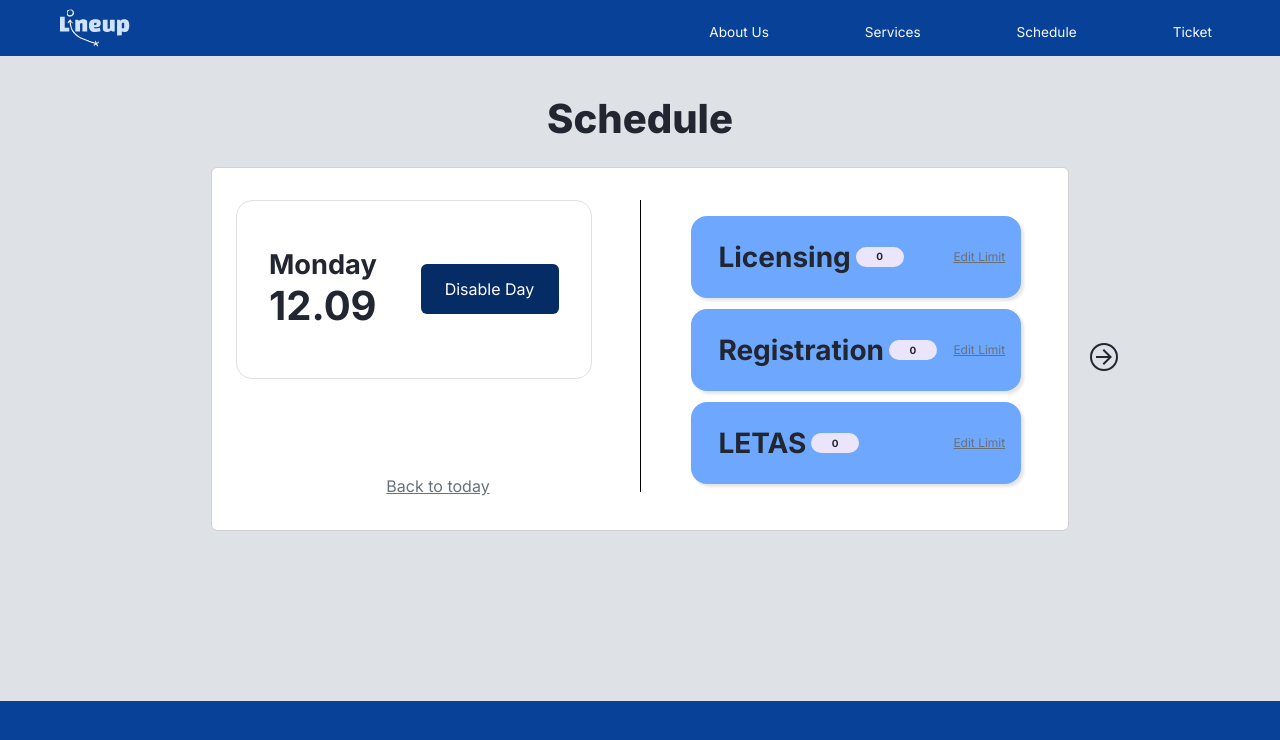
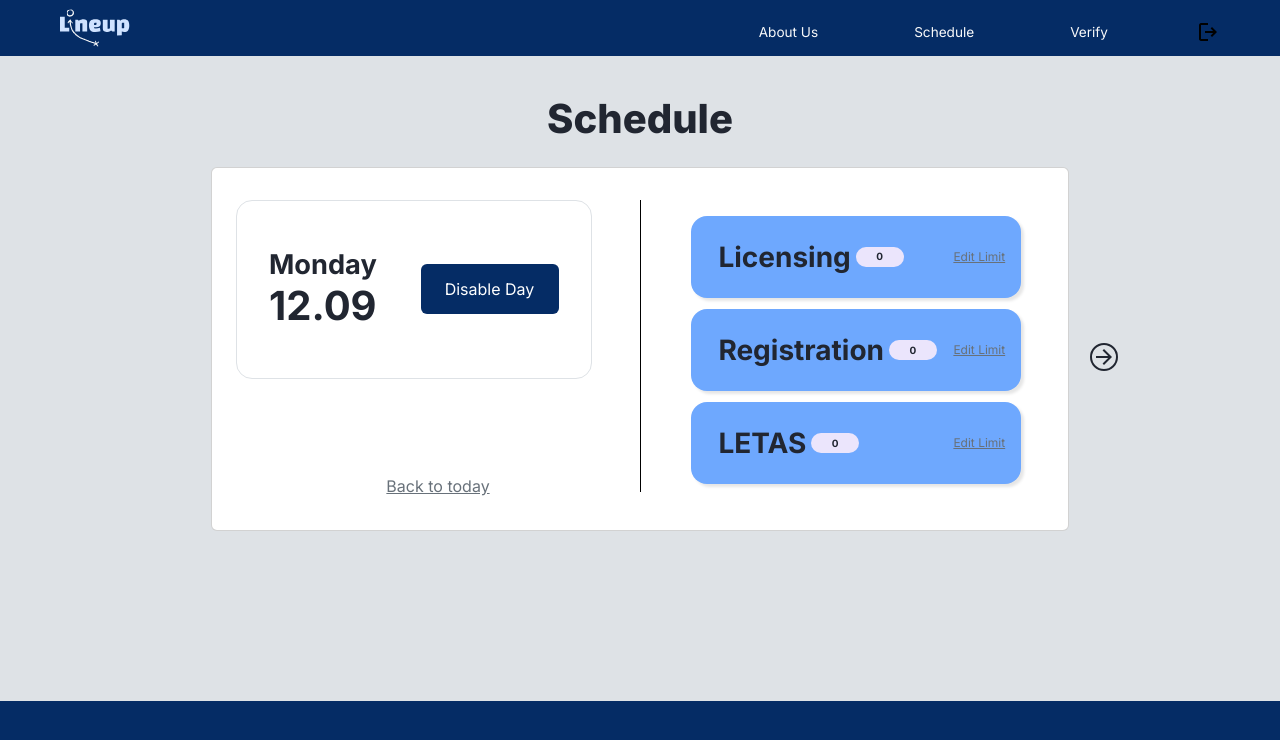
Before and after one commit to levaaaay/Lineup, a Vue app: page /staffschedule in a window 1280 px wide. Shown: the top 740 px of the page. Built offline with nearby package versions, Linux system fonts and the light colour scheme; no server answers; the database is empty.

Commit message:
navbars routing fix and logout button

```diff
--- a/src/components/SysAd/adminnavbar.vue
+++ b/src/components/SysAd/adminnavbar.vue
@@ -3,15 +3,17 @@
         <nav class="navbar navbar-expand-lg navbar-light bg-transparent">
             <div class="container-fluid">
                 <img :src="lineupLogo" alt="" @click="navigateOrScrollToLandingPage()" class="logo">
-                <button class="navbar-toggler" type="button" data-bs-toggle="collapse" data-bs-target="#navbarNavAltMarkup" aria-controls="navbarNavAltMarkup" aria-expanded="false" aria-label="Toggle navigation">
+                <button class="navbar-toggler" type="button" data-bs-toggle="collapse"
+                    data-bs-target="#navbarNavAltMarkup" aria-controls="navbarNavAltMarkup" aria-expanded="false"
+                    aria-label="Toggle navigation">
                     <span class="navbar-toggler-icon"></span>
                 </button>
                 <div class="collapse navbar-collapse justify-content-end" id="navbarNavAltMarkup">
                     <div class="navbar-nav">
                         <a class="nav-link" @click="navigateOrScrollToAboutUs('aboutUs')">About Us</a>
-                        <a class="nav-link" href="services">Services</a>
                         <a class="nav-link" href="schedule">Schedule</a>
-                        <a class="nav-link" href="ticket">Verify</a>
+                        <a class="nav-link" href="account">Accounts</a>
+                        <img :src="logout" alt="logout" @click="logout" class="logout">
                     </div>
                 </div>
             </div>
@@ -23,6 +25,7 @@
 import lineupLogo from '@/assets/lightLogo.svg';
 import { gsap } from "gsap";
 import { ScrollToPlugin } from "gsap/ScrollToPlugin";
+import logout from "@/assets/logout.svg";
 
 gsap.registerPlugin(ScrollToPlugin);
 
@@ -31,6 +34,7 @@ gsap.registerPlugin(ScrollToPlugin);
     data() {
         return {
             lineupLogo,
+            logout,
         }
     },
     methods: {
@@ -45,13 +49,15 @@ gsap.registerPlugin(ScrollToPlugin);
                 });
             }
         },
+        logout() {
 
+        },
         navigateOrScrollToAboutUs(sectionId) {
             const currentRoute = this.$route.name;
-                if (currentRoute === 'home') {
+            if (currentRoute === 'sysadhome') {
                 this.scrollToAboutUs(sectionId);
             } else {
-                    this.$router.push({ name: 'home' }).then(() => {
+                this.$router.push({ name: 'sysadhome' }).then(() => {
                     this.$nextTick(() => {
                         this.$nextTick(() => {
                             this.scrollToAboutUs(sectionId);
@@ -60,7 +66,6 @@ gsap.registerPlugin(ScrollToPlugin);
                 });
             }
         },
-
         navigateOrScrollToLandingPage() {
             this.$router.push({ name: 'home' }).then(() => {
                 this.$nextTick(() => {
@@ -106,5 +111,4 @@ gsap.registerPlugin(ScrollToPlugin);
     width: 4.375rem;
     margin-top: -0.5rem;
 }
-
 </style>
--- a/src/components/navbar.vue
+++ b/src/components/navbar.vue
@@ -3,15 +3,17 @@
         <nav class="navbar navbar-expand-lg navbar-light bg-transparent">
             <div class="container-fluid">
                 <img :src="lineupLogo" alt="" @click="navigateOrScrollToLandingPage()" class="logo">
-                <button class="navbar-toggler" type="button" data-bs-toggle="collapse" data-bs-target="#navbarNavAltMarkup" aria-controls="navbarNavAltMarkup" aria-expanded="false" aria-label="Toggle navigation">
+                <button class="navbar-toggler" type="button" data-bs-toggle="collapse"
+                    data-bs-target="#navbarNavAltMarkup" aria-controls="navbarNavAltMarkup" aria-expanded="false"
+                    aria-label="Toggle navigation">
                     <span class="navbar-toggler-icon"></span>
                 </button>
                 <div class="collapse navbar-collapse justify-content-end" id="navbarNavAltMarkup">
                     <div class="navbar-nav">
                         <a class="nav-link" @click="navigateOrScrollToAboutUs('aboutUs')">About Us</a>
-                        <a class="nav-link" href="services">Services</a>
                         <a class="nav-link" href="schedule">Schedule</a>
                         <a class="nav-link" href="ticket">Ticket</a>
+                        <img :src="logout" alt="logout" @click="logout" class="logout">
                     </div>
                 </div>
             </div>
@@ -23,6 +25,7 @@
 import lineupLogo from '@/assets/lightLogo.svg';
 import { gsap } from "gsap";
 import { ScrollToPlugin } from "gsap/ScrollToPlugin";
+import logout from "@/assets/logout.svg";
 
 gsap.registerPlugin(ScrollToPlugin);
 
@@ -31,6 +34,7 @@ gsap.registerPlugin(ScrollToPlugin);
     data() {
         return {
             lineupLogo,
+            logout,
         }
     },
     methods: {
@@ -43,7 +47,11 @@ gsap.registerPlugin(ScrollToPlugin);
                     top: elementPosition + offset,
                     behavior: "smooth"
                 });
-                }
+            };
+        },
+        logout() {
+
+        },
     },
 
     navigateOrScrollToAboutUs(sectionId) {
@@ -72,7 +80,6 @@ gsap.registerPlugin(ScrollToPlugin);
         });
     },
 }
-    };
 </script>
 
 <style scoped>
@@ -107,4 +114,7 @@ gsap.registerPlugin(ScrollToPlugin);
     margin-top: -0.5rem;
 }
 
+.logout {
+    cursor: pointer;
+}
 </style>
--- a/src/components/staff/staffSchedBox.vue
+++ b/src/components/staff/staffSchedBox.vue
@@ -93,7 +93,7 @@
 import previous from "@/assets/previous.svg";
 import next from "@/assets/next.svg";
 import x from "@/assets/x-lg.svg";
-import navbar from "@/components/navbar.vue";
+import navbar from "@/components/staff/staffnavbar.vue";
 import { supabase } from "@/client/supabase";
 
 export default {
--- a/src/components/staff/staffnavbar.vue
+++ b/src/components/staff/staffnavbar.vue
@@ -3,15 +3,17 @@
         <nav class="navbar navbar-expand-lg navbar-light bg-transparent">
             <div class="container-fluid">
                 <img :src="lineupLogo" alt="" @click="navigateOrScrollToLandingPage()" class="logo">
-                <button class="navbar-toggler" type="button" data-bs-toggle="collapse" data-bs-target="#navbarNavAltMarkup" aria-controls="navbarNavAltMarkup" aria-expanded="false" aria-label="Toggle navigation">
+                <button class="navbar-toggler" type="button" data-bs-toggle="collapse"
+                    data-bs-target="#navbarNavAltMarkup" aria-controls="navbarNavAltMarkup" aria-expanded="false"
+                    aria-label="Toggle navigation">
                     <span class="navbar-toggler-icon"></span>
                 </button>
                 <div class="collapse navbar-collapse justify-content-end" id="navbarNavAltMarkup">
                     <div class="navbar-nav">
                         <a class="nav-link" @click="navigateOrScrollToAboutUs('aboutUs')">About Us</a>
-                        <a class="nav-link" href="services">Services</a>
-                        <a class="nav-link" href="schedule">Schedule</a>
-                        <a class="nav-link" href="ticket">Verify</a>
+                        <a class="nav-link" href="staffSchedule">Schedule</a>
+                        <a class="nav-link" href="services">Verify</a>
+                        <img :src="logout" alt="logout" @click="logout" class="logout">
                     </div>
                 </div>
             </div>
@@ -23,6 +25,7 @@
 import lineupLogo from '@/assets/lightLogo.svg';
 import { gsap } from "gsap";
 import { ScrollToPlugin } from "gsap/ScrollToPlugin";
+import logout from "@/assets/logout.svg";
 
 gsap.registerPlugin(ScrollToPlugin);
 
@@ -31,6 +34,7 @@ gsap.registerPlugin(ScrollToPlugin);
     data() {
         return {
             lineupLogo,
+            logout,
         }
     },
     methods: {
@@ -45,13 +49,15 @@ gsap.registerPlugin(ScrollToPlugin);
                 });
             }
         },
+        logout() {
 
+        },
         navigateOrScrollToAboutUs(sectionId) {
             const currentRoute = this.$route.name;
-                if (currentRoute === 'home') {
+            if (currentRoute === 'staffhome') {
                 this.scrollToAboutUs(sectionId);
             } else {
-                    this.$router.push({ name: 'home' }).then(() => {
+                this.$router.push({ name: 'staffhome' }).then(() => {
                     this.$nextTick(() => {
                         this.$nextTick(() => {
                             this.scrollToAboutUs(sectionId);
@@ -60,7 +66,6 @@ gsap.registerPlugin(ScrollToPlugin);
                 });
             }
         },
-
         navigateOrScrollToLandingPage() {
             this.$router.push({ name: 'home' }).then(() => {
                 this.$nextTick(() => {
@@ -106,5 +111,4 @@ gsap.registerPlugin(ScrollToPlugin);
     width: 4.375rem;
     margin-top: -0.5rem;
 }
-
 </style>
--- a/src/views/services.vue
+++ b/src/views/services.vue
@@ -8,10 +8,10 @@
 </template>
 
 <script>
-import navbar from '@/components/navbar.vue'
+import navbar from '@/components/staff/staffnavbar.vue'
 import servicesOffered from '@/components/servicesOffered.vue';
 import licensing from '@/components/licensing.vue';
-import foot from '@/components/footer.vue';
+import foot from '@/components/staff/staffFooter.vue';
 import registration from '@/components/registration.vue';
 import letas from '@/components/letas.vue'
 
--- a/src/views/staffSchedule.vue
+++ b/src/views/staffSchedule.vue
@@ -7,7 +7,7 @@
 
 <script>
 import staffSchedBox from '@/components/staff/staffSchedBox.vue';
-import foot from '@/components/footer.vue';
+import foot from '@/components/staff/staffFooter.vue';
 
 export default {
     components: { staffSchedBox, foot },
```
Also changed, not shown: src/assets/logout.svg (added). Lines whose indentation alone changed are shown as unchanged.
